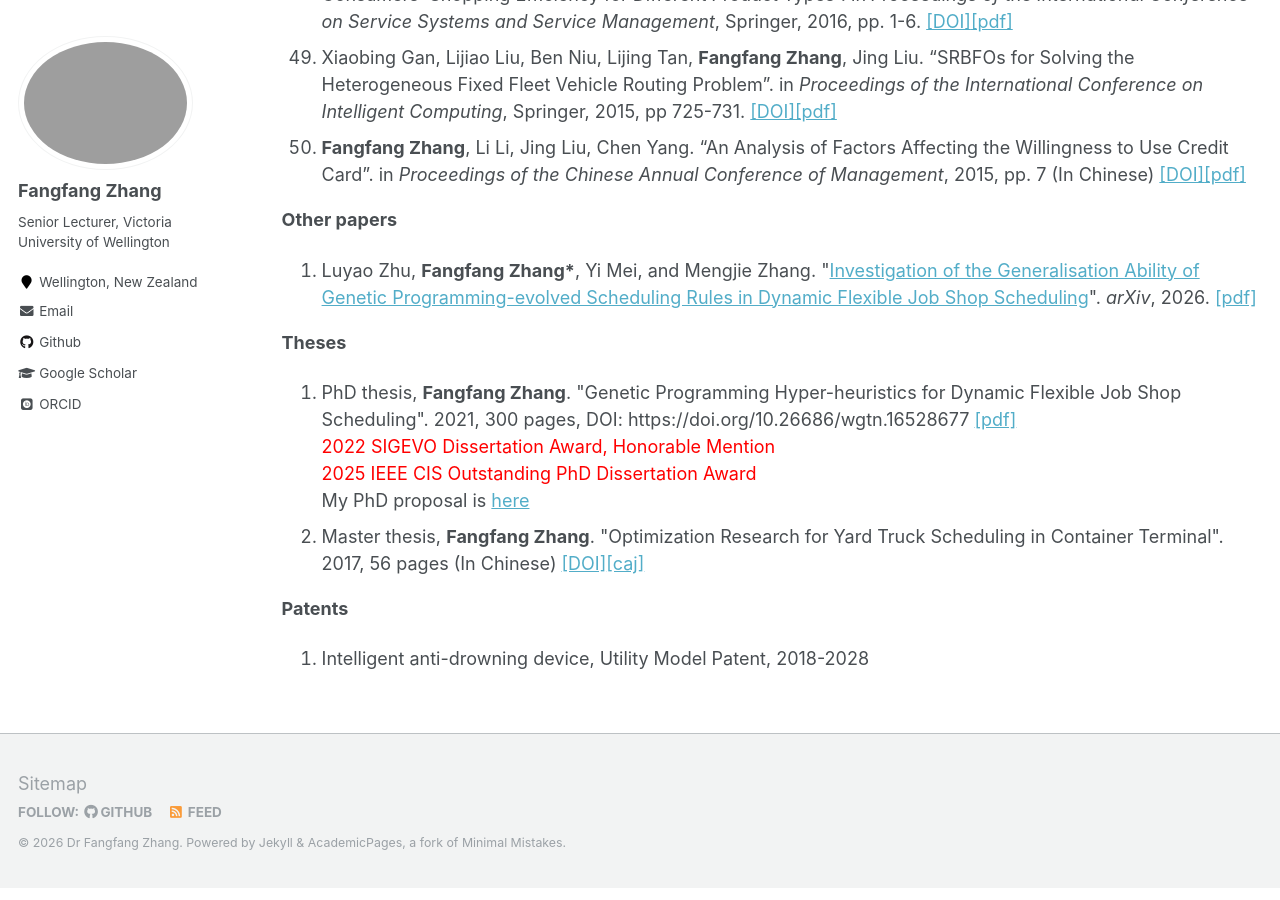
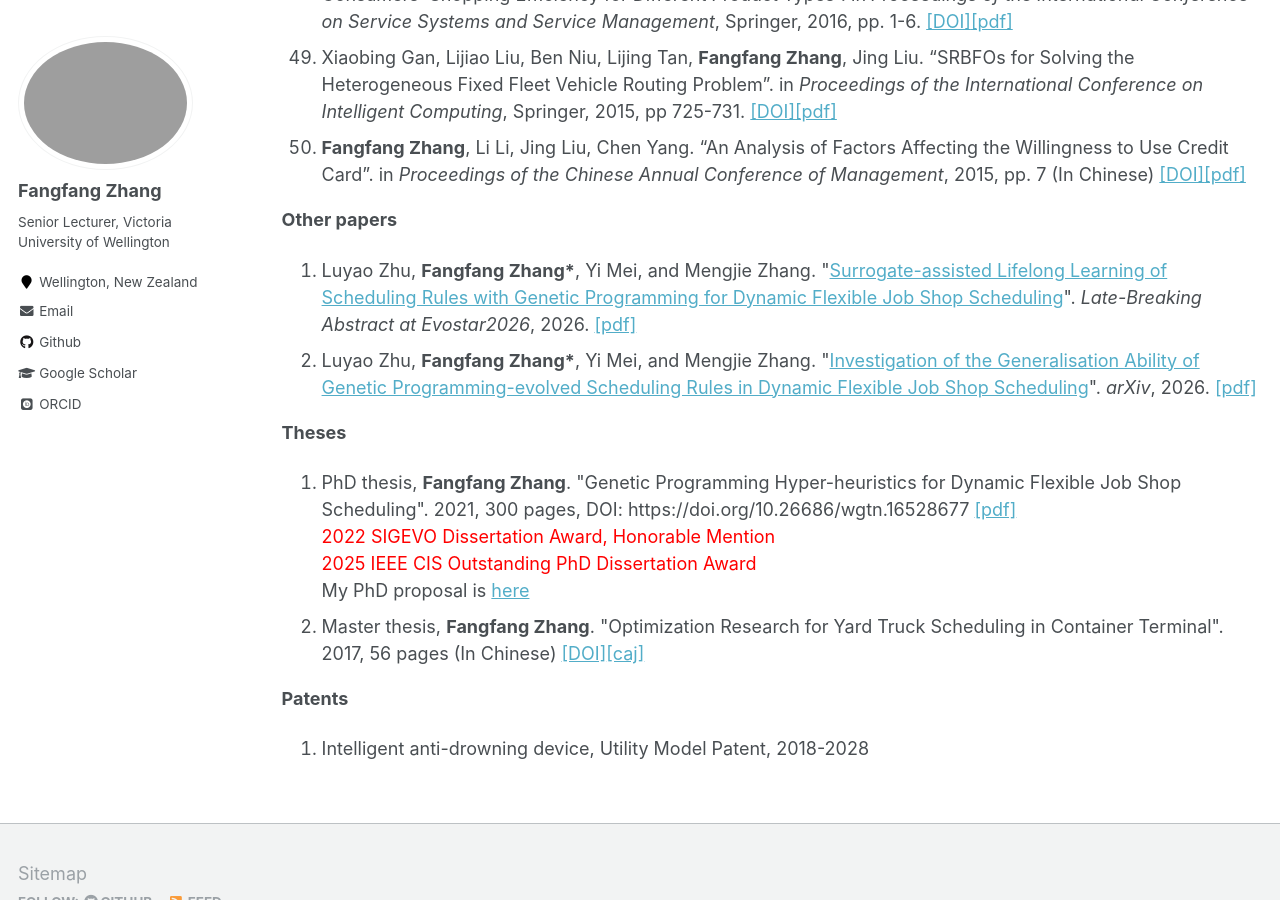
Before and after one commit to fangfang-zhang/fangfang-zhang.github.io, a Jekyll site: the page built from _pages/publications.md, in a window 1280 px wide and 900 px high, scrolled down 8479 px. Built offline with Jekyll 4.4.1, drawn with Linux system fonts in a browser that asks for light colours; some web fonts are replaced.

Commit message:
evostar2026

```diff
--- a/_pages/publications.md
+++ b/_pages/publications.md
@@ -108,6 +108,7 @@ author_profile: true
 
 **Other papers**
 <ol>
+<li>Luyao Zhu, <b>Fangfang Zhang*</b>, Yi Mei, and Mengjie Zhang. "<a target="_blank" href="">Surrogate-assisted Lifelong Learning of Scheduling Rules with Genetic Programming for Dynamic Flexible Job Shop Scheduling</a>". <i>Late-Breaking Abstract at Evostar2026</i>, 2026. <a target="_blank" href="">[pdf]</a></li>
 <li>Luyao Zhu, <b>Fangfang Zhang*</b>, Yi Mei, and Mengjie Zhang. "<a target="_blank" href="https://arxiv.org/pdf/2601.15717">Investigation of the Generalisation Ability of Genetic Programming-evolved Scheduling Rules in Dynamic Flexible Job Shop Scheduling</a>". <i>arXiv</i>, 2026. <a target="_blank" href="https://github.com/fangfang-zhang/fangfang-zhang.github.io/blob/main/files/2026ArXIV.pdf">[pdf]</a></li>
 </ol>
 
```
